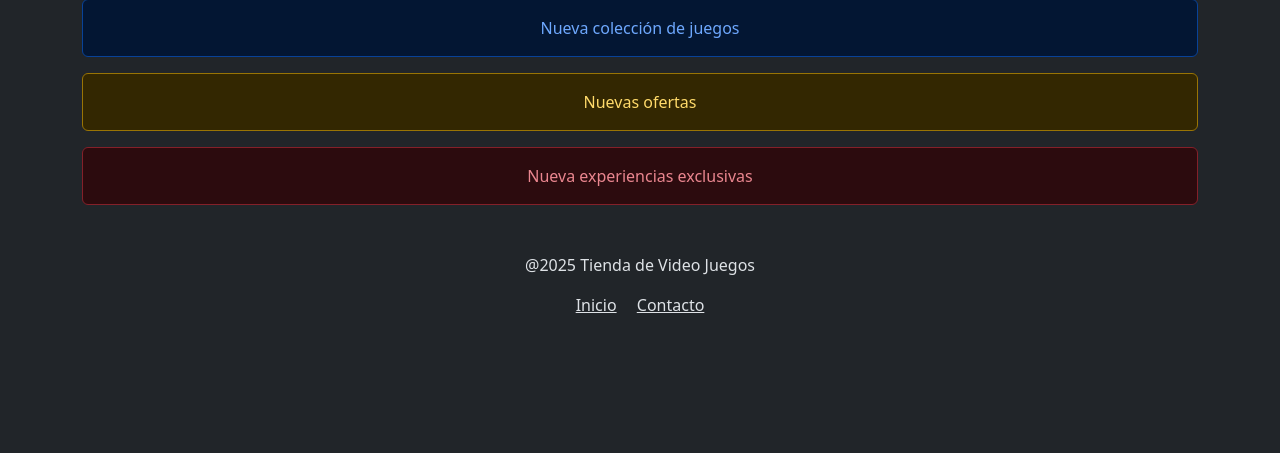
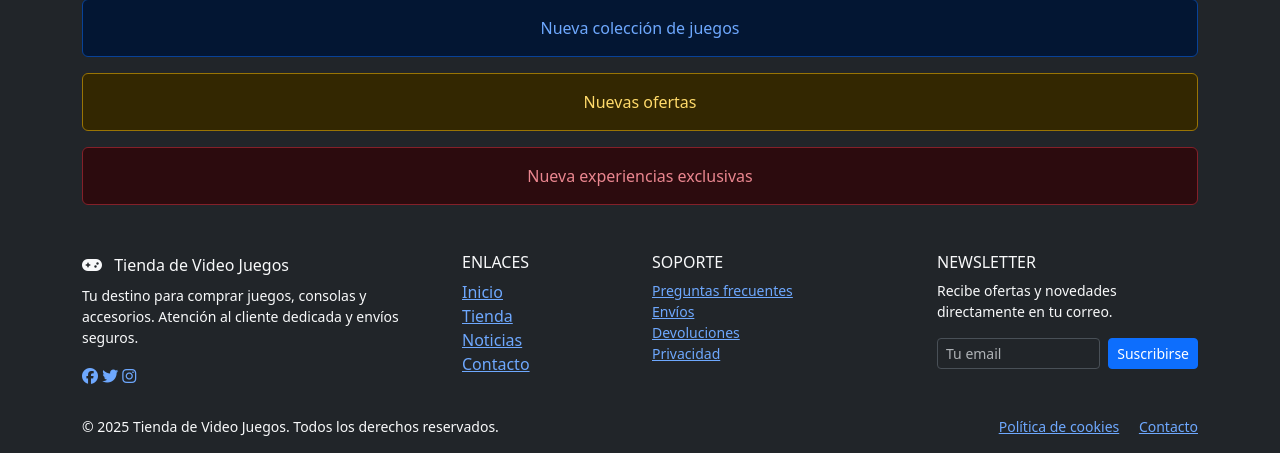
Before and after one commit to Darkpolar23/Learn-django-Tiendadejuegos, a Django app: page / in a window 1280 px wide. Shown: the part 726-1179 px from the top of the page. Before the commit the page ends 1039 px from the top, so only its background shows below. Run offline with Django 5.2, Linux system fonts and the light colour scheme; some libraries are stand-ins or nearby versions.

Commit message:
Agrega sección "Sobre Nosotros" en el pie de página con información sobre la tienda

```diff
--- a/tienda_juego/templates/base.html
+++ b/tienda_juego/templates/base.html
@@ -19,6 +19,7 @@
     <script src="{% static 'js/script.js' %}"></script>
 
     <script src="https://kit.fontawesome.com/2d4755b001.js" crossorigin="anonymous"></script>
+
 </head>
 
 <body class="text-body">
@@ -75,10 +76,63 @@
 
     {% endblock %}
 
-    <footer class="text-center mt-5 mb-3">
-        <p>@2025 Tienda de Video Juegos</p>
-        <a href="{% url 'home' %}" class="text-body">Inicio</a>
-        <a href="{% url 'contacto' %}" class="text-body ms-3">Contacto</a>
+    <footer class="site-footer mt-5 mb-3 text-light">
+        <div class="container">
+            <div class="row gy-4">
+                <div class="col-md-4">
+                    <div class="footer-brand">
+                        <a href="{% url 'home' %}" class="text-decoration-none text-light">
+                            <i class="fa-solid fa-gamepad me-2"></i> Tienda de Video Juegos
+                        </a>
+                    </div>
+                    <p class="small mt-2">Tu destino para comprar juegos, consolas y accesorios. Atención al cliente dedicada y envíos seguros.</p>
+                    <div class="social mt-3">
+                        <a href="#" aria-label="Facebook"><i class="fa-brands fa-facebook"></i></a>
+                        <a href="#" aria-label="Twitter"><i class="fa-brands fa-twitter"></i></a>
+                        <a href="#" aria-label="Instagram"><i class="fa-brands fa-instagram"></i></a>
+                    </div>
+                </div>
+
+                <div class="col-6 col-md-2">
+                    <h6 class="text-uppercase">Enlaces</h6>
+                    <ul class="list-unstyled footer-links mt-2">
+                        <li><a href="{% url 'home' %}">Inicio</a></li>
+                        <li><a href="#">Tienda</a></li>
+                        <li><a href="#">Noticias</a></li>
+                        <li><a href="{% url 'contacto' %}">Contacto</a></li>
+                    </ul>
+                </div>
+
+                <div class="col-6 col-md-3">
+                    <h6 class="text-uppercase">Soporte</h6>
+                    <ul class="list-unstyled mt-2 small">
+                        <li><a href="#">Preguntas frecuentes</a></li>
+                        <li><a href="#">Envíos</a></li>
+                        <li><a href="#">Devoluciones</a></li>
+                        <li><a href="#">Privacidad</a></li>
+                    </ul>
+                </div>
+
+                <div class="col-md-3">
+                    <h6 class="text-uppercase">Newsletter</h6>
+                    <p class="small mt-2">Recibe ofertas y novedades directamente en tu correo.</p>
+                    <form class="newsletter d-flex" action="#" method="post">
+                        <input type="email" class="form-control form-control-sm me-2" placeholder="Tu email" aria-label="Email" />
+                        <button class="btn btn-primary btn-sm" type="submit">Suscribirse</button>
+                    </form>
+                </div>
+            </div>
+
+            <div class="row bottom-bar align-items-center mt-4">
+                <div class="col-md-6 text-center text-md-start small">
+                    &copy; 2025 Tienda de Video Juegos. Todos los derechos reservados.
+                </div>
+                <div class="col-md-6 text-center text-md-end small">
+                    <a href="{% url 'home' %}" class="me-3">Política de cookies</a>
+                    <a href="{% url 'contacto' %}">Contacto</a>
+                </div>
+            </div>
+        </div>
     </footer>
 
     <!-- Bootstrap JS (necesario para el toggle del menú responsivo) -->
```
Also changed, not shown: tienda_juego/static/css/style.css (+45 -0 lines).
